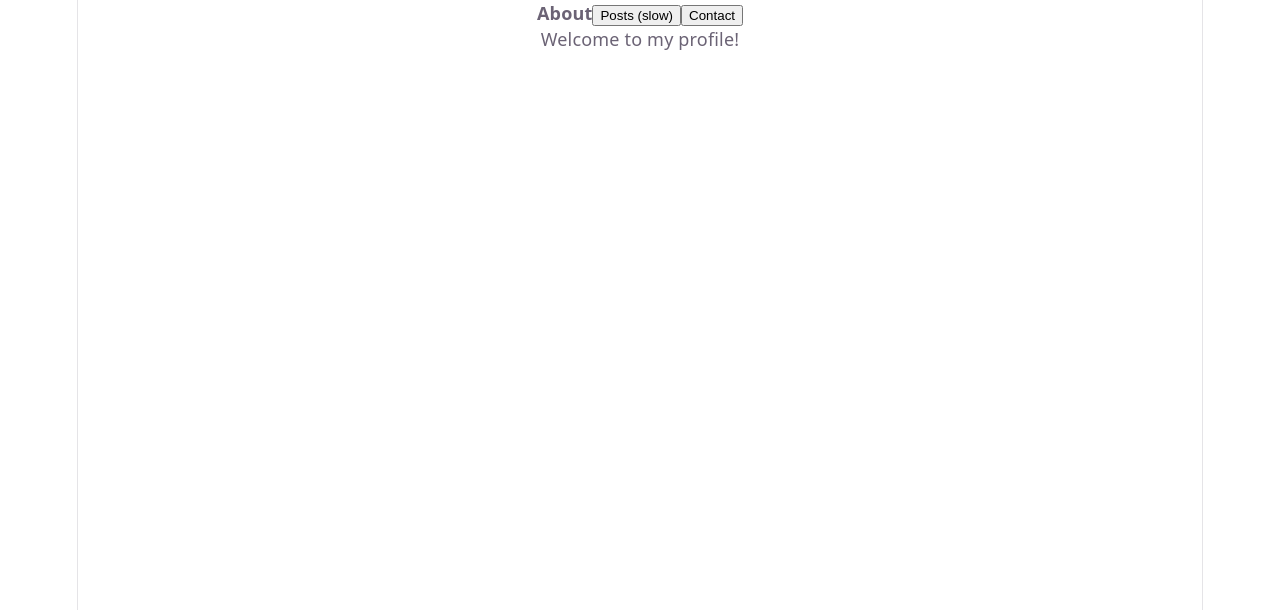
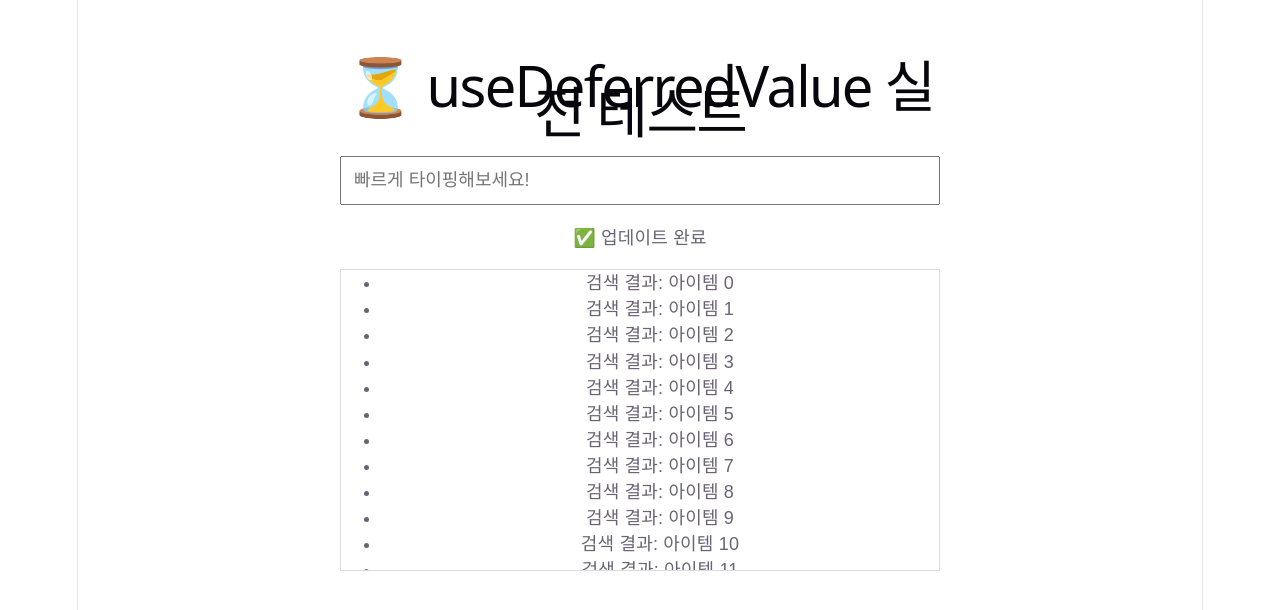
Before and after one commit to yunajoe/react-master-class-part2-inflearn, a React (Vite) app: page / in a window 1280 px wide. Shown: the top 610 px of the page. Built offline with nearby package versions, Linux system fonts and the light colour scheme.

Commit message:
guide:Value — 데이터 흐름의 완급 조절을 통한 최적화

```diff
--- a/src/App.jsx
+++ b/src/App.jsx
@@ -1,12 +1,8 @@
 import "./App.css";
-import TabContainer from "./components/TabContainer.jsx";
+import HeavyResultListWrapper from "./components/HeavyResultListWrapper.jsx";
 
 function App() {
-  return (
-    <>
-      <TabContainer />
-    </>
-  );
+  return <HeavyResultListWrapper />;
 }
 
 export default App;
--- /dev/null
+++ b/src/components/HeavyResultList.jsx
@@ -0,0 +1,21 @@
+import { memo } from "react";
+
+const HeavyResultList = memo(function HeavyResultList({ deferredQuery }) {
+  const items = [];
+  for (let i = 0; i < 5000; i++) {
+    if (`아이템 ${i}`.includes(deferredQuery)) {
+      items.push(<li key={i}>검색 결과: 아이템 {i}</li>);
+    }
+  }
+  return (
+    <ul
+      style={{ height: "300px", overflowY: "auto", border: "1px solid #ddd" }}
+    >
+      {items.length > 0 ? items : <li>결과가 없습니다.</li>}
+    </ul>
+  );
+});
+
+export default HeavyResultList;
+
+// export default HeavyResultList;
--- /dev/null
+++ b/src/components/HeavyResultListWrapper.jsx
@@ -0,0 +1,55 @@
+import { useDeferredValue, useState } from "react";
+import HeavyResultList from "./HeavyResultList.jsx";
+
+function HeavyResultListWrapper() {
+  const [query, setQuery] = useState("");
+
+  // useDeferredValue는 query가 변경될 때 즉시 업데이트되지 않습니다.
+  // 브라우저가 입력을 처리하느라 바쁘면 이전 값을 유지하다가, 한가해지면 최신값을 반영
+  const deferredQuery = useDeferredValue(query);
+
+  // 현재 백그라운드에서 새로운 값이 반영되기를 기다리는 'stale' 상태임
+  const isStale = query !== deferredQuery;
+
+  return (
+    <div
+      style={{
+        padding: "40px",
+        fontFamily: "sans-serif",
+        maxWidth: "600px",
+        margin: "0 auto",
+      }}
+    >
+      <h1>⏳ useDeferredValue 실전 테스트</h1>
+      <div style={{ marginBottom: "20px" }}>
+        <input
+          type="text"
+          value={query}
+          onChange={(e) => setQuery(e.target.value)}
+          placeholder="빠르게 타이핑해보세요!"
+          style={{
+            padding: "12px",
+            fontSize: "18px",
+            width: "100%",
+            boxSizing: "border-box",
+          }}
+        />
+      </div>
+
+      {/*  데이터가 최신이 아닐 때(isStale) 시각적 피드백을 주어 UX를 개선 */}
+      <div
+        style={{
+          opacity: isStale ? 0.3 : 1,
+          transition: "opacity 0.2s ease-in-out",
+        }}
+      >
+        <p style={{ fontWeight: "bold" }}>
+          {isStale ? "🔄 최신 데이터 반영 중..." : "✅ 업데이트 완료"}
+        </p>
+        <HeavyResultList deferredQuery={deferredQuery} />
+      </div>
+    </div>
+  );
+}
+
+export default HeavyResultListWrapper;
```
Also changed, not shown: src/components/TabContainer copy.jsx (deleted, +0 -98 lines).
